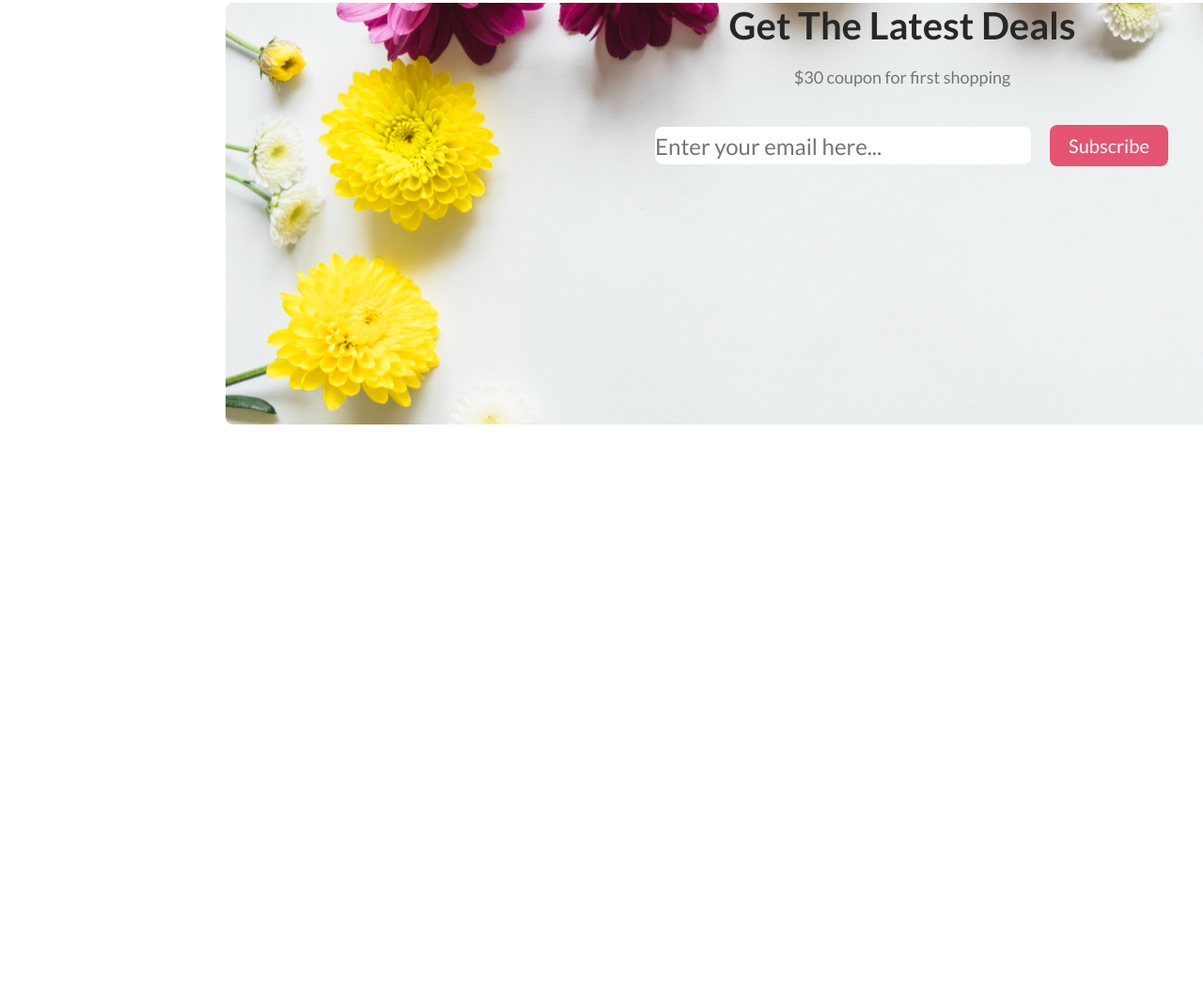
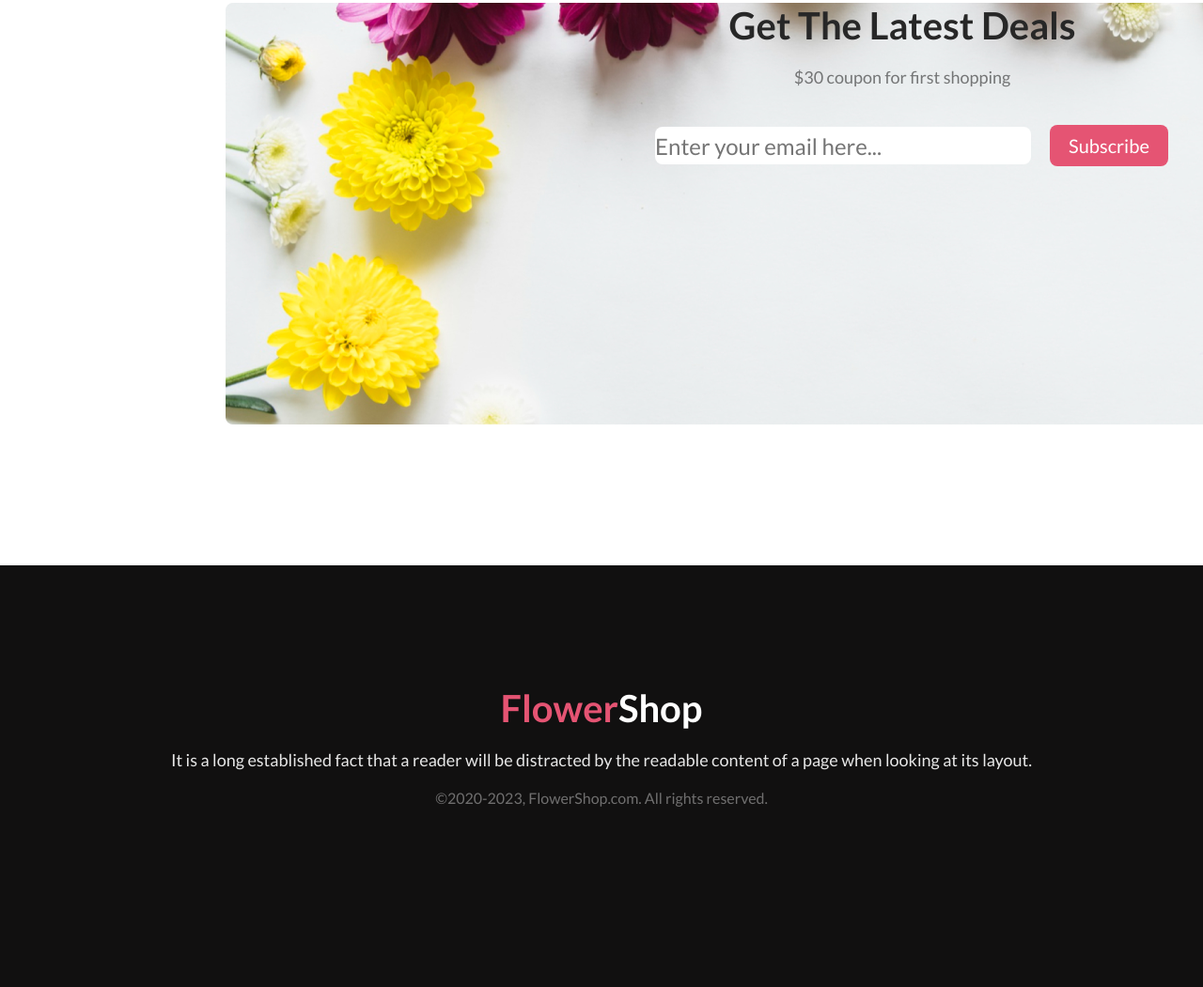
Before and after one commit to khansuhad/flower-shop, a plain HTML site: page index.html in a window 1280 px wide. Shown: the part 2488-3539 px from the top of the page at 94% size. Before the commit the page ends 2940 px from the top, so only its background shows below. Drawn offline with Linux system fonts and the light colour scheme.

Commit message:
added footer section

```diff
--- a/index.css
+++ b/index.css
@@ -139,3 +139,31 @@
 }
 /* subscribe section end */
 /* main section end */
+/* footer section start */
+.footer-section{
+    height: 449px;
+    background: #111010;
+    margin-top: 150px;
+    text-align: center;
+    align-items: center;
+
+}
+.footer-content{
+    align-items: center;
+    justify-content: center;
+    padding-top:128px ;
+}
+.footer-title{
+    color: #E55473;;
+}
+.footer-title span{
+    color: #FFF;
+}
+.footer{
+    color: rgba(255, 255, 255, 0.90);
+}
+.copyright{
+    color: rgba(255, 255, 255, 0.40);
+    font-size: 16px;
+}
+/* footer section end */
--- a/index.html
+++ b/index.html
@@ -66,5 +66,15 @@
       <!-- subscribe section end -->
     </main>
     <!-- main section end -->
+    <!-- footer section start -->
+   <footer class="footer-section">
+        <section class="footer-content">
+            <h3 class=" section-title footer-title">Flower<span>Shop</span></h3>
+            <p class="p-primary footer">It is a long established fact that a reader will be distracted by the readable content of a page when looking at its layout.</p>
+
+            <p class="copyright"> &copy;2020-2023, FlowerShop.com. All rights reserved. </p>
+        </section>
+   </footer>
+    <!-- footer section end -->
 </body>
 </html>
```
